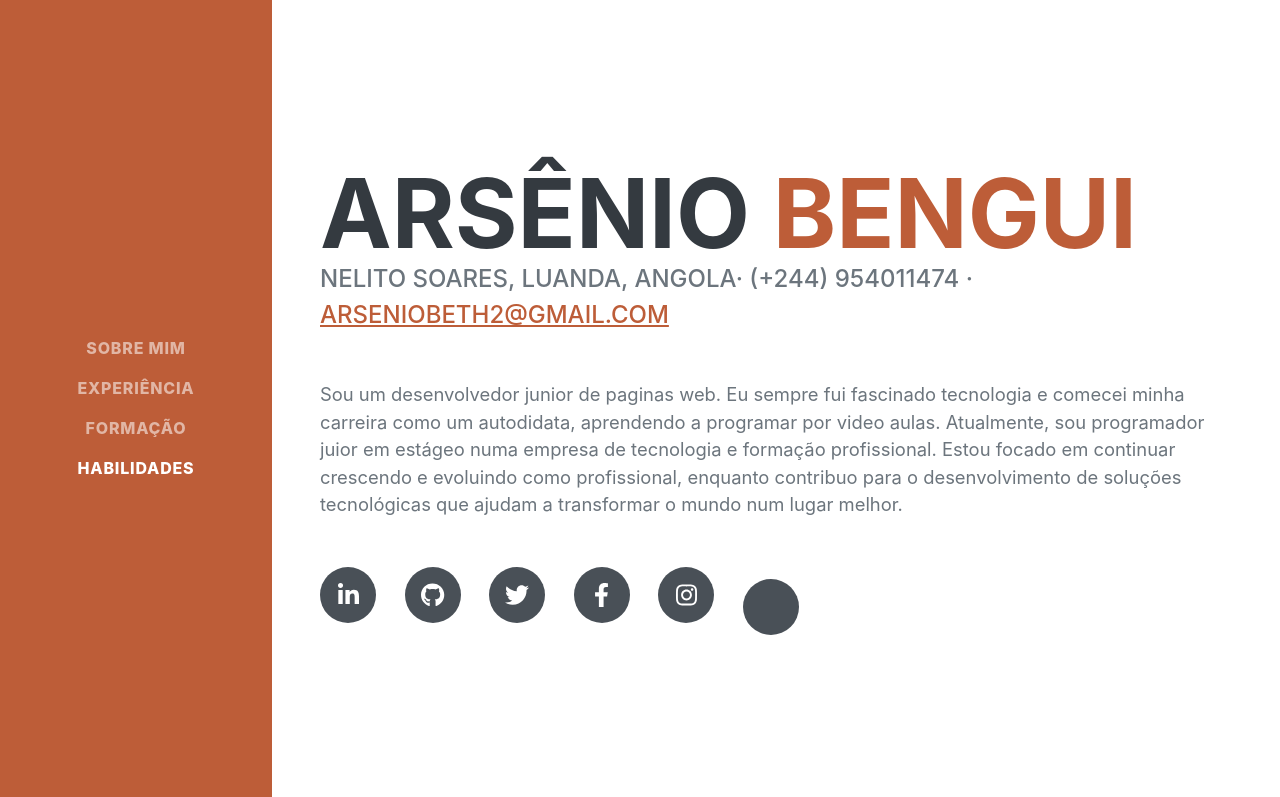
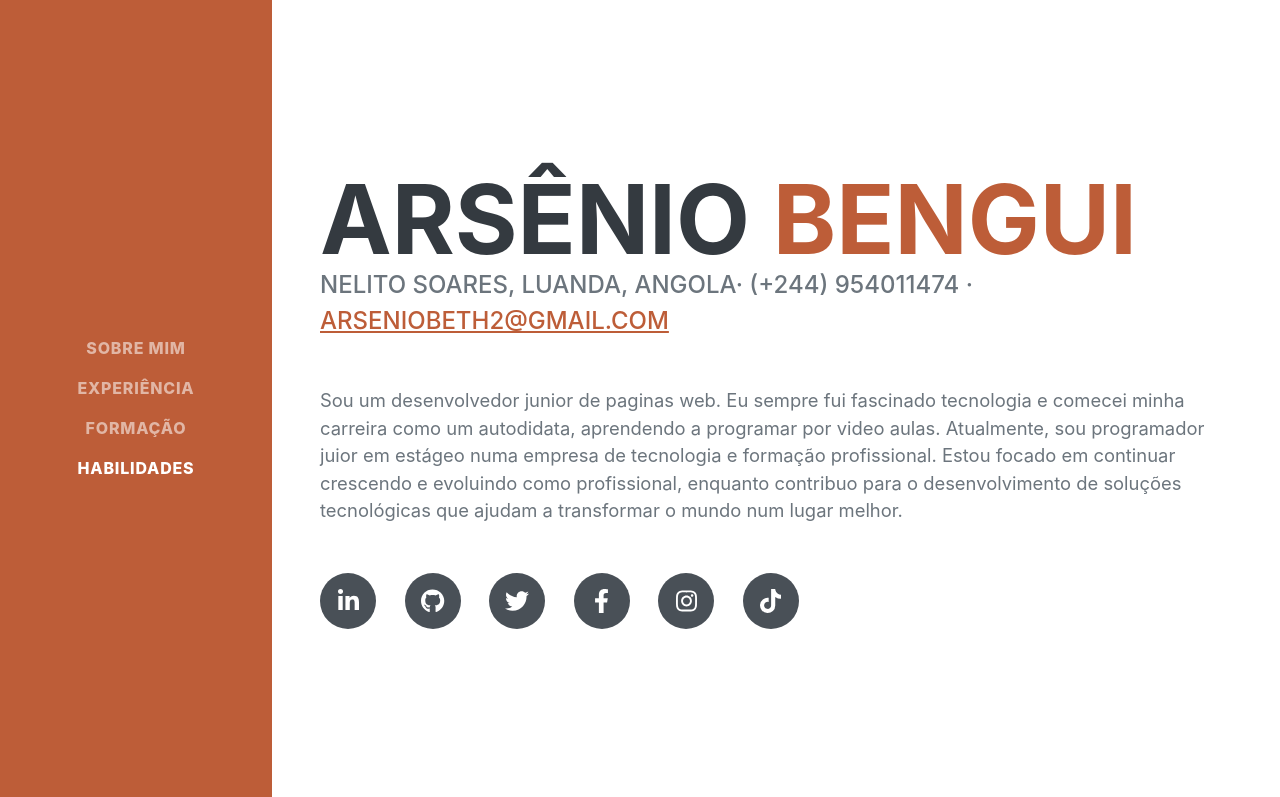
Before and after one commit to Arsenioar3s/meucv, a plain HTML site: page index.html in a window 1280 px wide. Shown: the top 797 px of the page. Drawn offline with nearby package versions, Linux system fonts and the light colour scheme; a web font is replaced by a local one.

Commit message:
Ares me nerva

```diff
--- a/index.html
+++ b/index.html
@@ -100,7 +100,7 @@
               ><i class="fab fa-instagram"></i
             ></a>
             <a class="social-icon" target="_blank" href="https://www.tiktok.com/Arsenioar3stok"
-              ><i class="tiktok"></i
+              ><i class="fab fa-tiktok"></i
             ></a>
           </div>
         </div>
```
